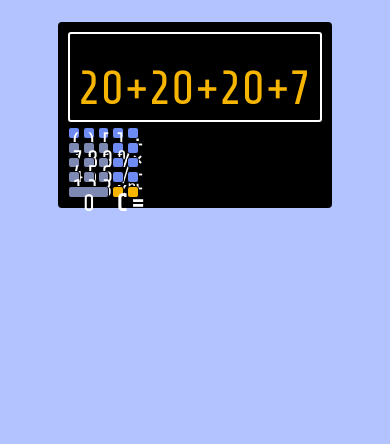
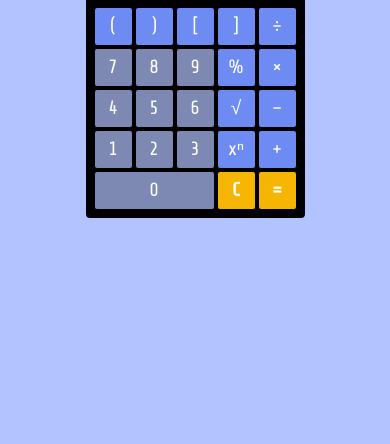
Before and after one commit to sobruno/Web-Calc, a plain HTML site: page Web-Calc/Web-Calc/Index.html in a window 390 px wide. Shown: the part 400-844 px from the top of the page. Drawn offline with Linux system fonts and the light colour scheme.

Commit message:
feat: responsividade para versão mobile

```diff
--- a/Web-Calc/Web-Calc/main.css
+++ b/Web-Calc/Web-Calc/main.css
@@ -42,7 +42,7 @@ header {
     align-items: flex-end;
     justify-content: flex-end;
     gap: 4px;
-    font-size: 200%;
+    font-size: 120%;
 }
 
 #historico {
@@ -63,7 +63,7 @@ header {
 
 #Teclado {
     display: grid;
-    grid-template-columns: repeat(5, 3dvw);
+    grid-template-columns: repeat(5, 19.2%);
     gap: 3px;
 }
 
@@ -110,11 +110,36 @@ button:active {
     font-weight: 700;
 }
 
-/*
-Verão mobile pendente
 
 @media screen and (max-width: 768px) {
 
+    #Calculadora{
+        padding: 3px;
+        font-size: 120%;
+    }
+
+    header{
+        font-size: 120%;
+    }
+
+    #Tela{
+        margin-bottom: 10px;
+        gap: 15px;
+    }
+
+    button{
+        width: 10dvw;
+        height: 10dvw;
+    }
+
+    #historico{
+        min-height: 2.5em;
+    }
+
+    #Teclado {
+        display: grid;
+        grid-template-columns: repeat(5, 10dvw);
+        gap: 2px;
+    }
+
 }
-
-*/
```
